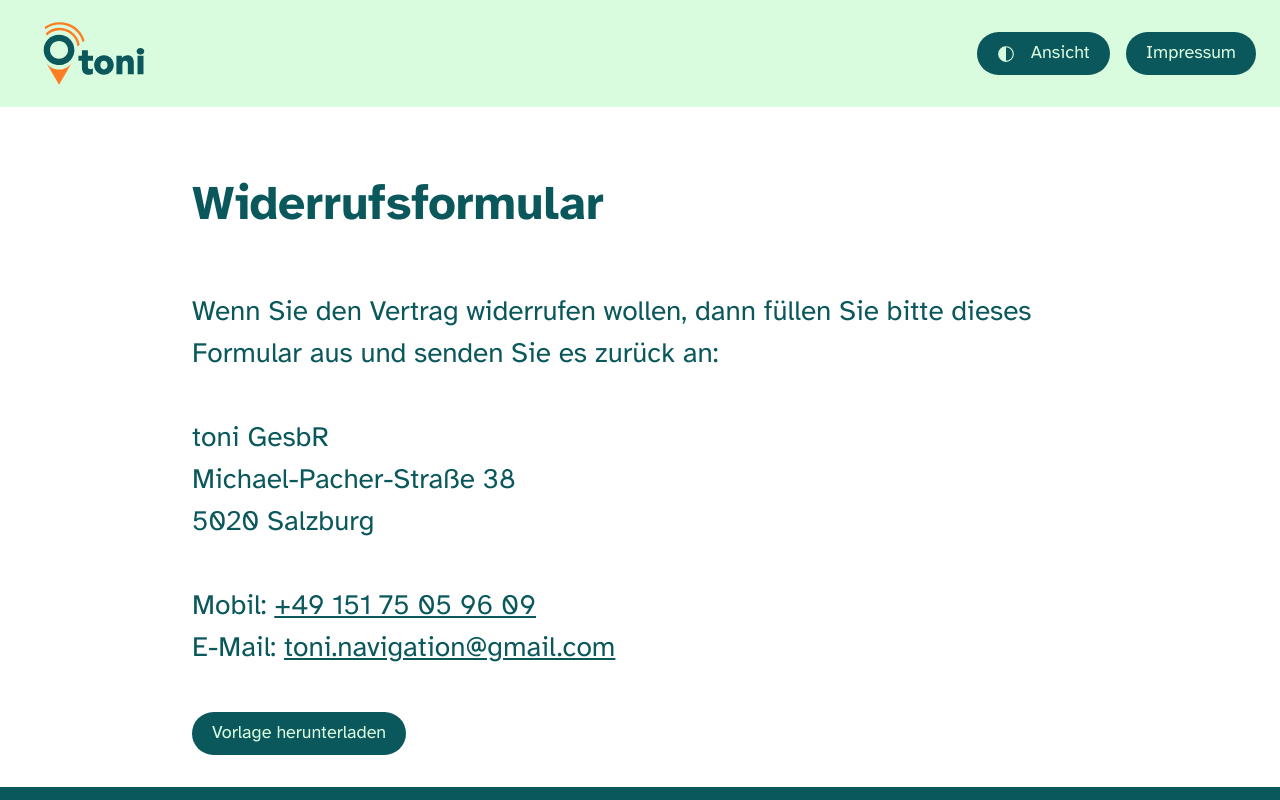
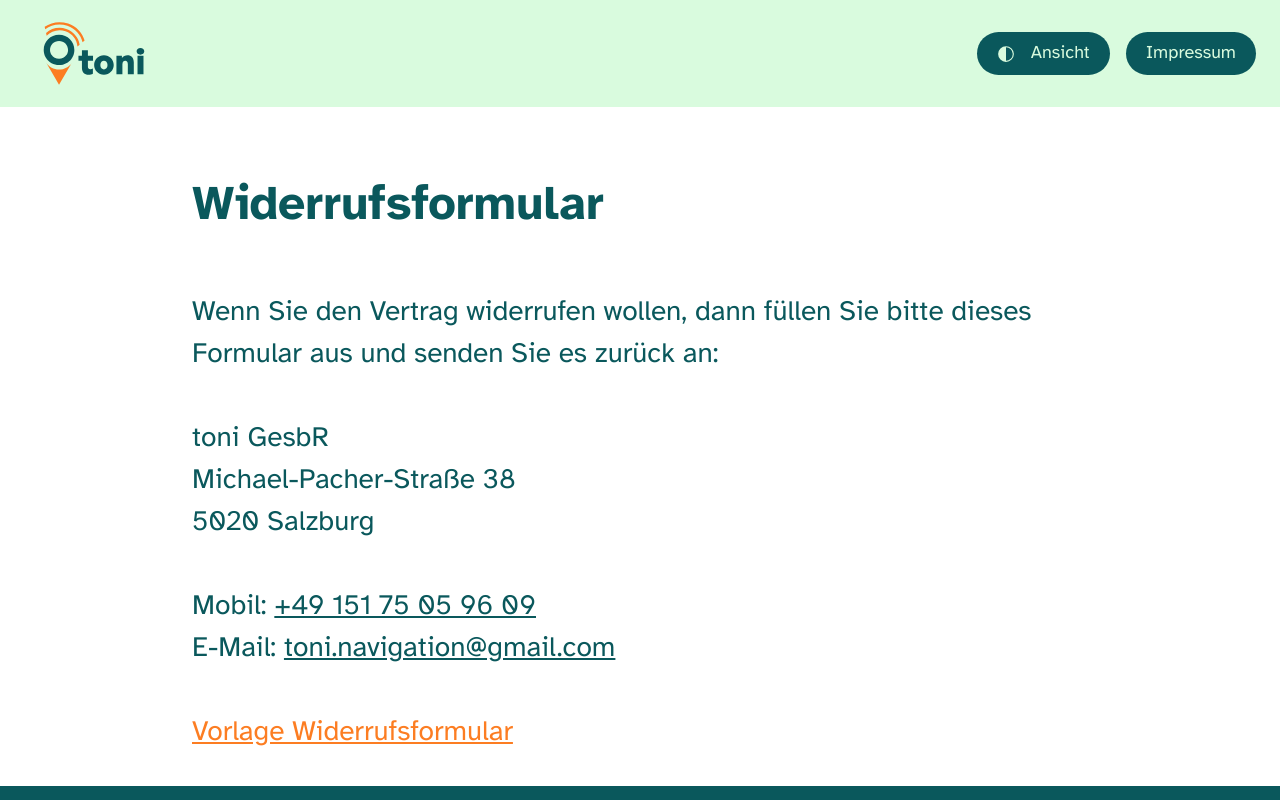
Before and after one commit to LisMaRad/toni_landingpage, a React (Create React App) app: page /widerrufsformular in a window 1280 px wide. Shown: the top 800 px of the page. Built offline with nearby package versions, Linux system fonts and the light colour scheme.

Commit message:
change Widerrufsformular.pdf

```diff
--- a/src/components/PDF.tsx
+++ b/src/components/PDF.tsx
@@ -1,23 +1,10 @@
-import React, { useCallback } from 'react';
-import jsPDF from "jspdf";
-import {Button} from "./Button";
+import React from 'react';
 
 const PDF = () => {
-    const generatePDF = useCallback(() => {
-        const doc = new jsPDF();
-        doc.text(" Widerrufsformular ", 20, 20);
-        doc.text(" Hiermit widerrufe ich den von mir abgeschlossenen Vertrag \nüber die Erbringung " +
-            "der folgenden Dienstleistung: ", 20, 40);
-        doc.text(" Bestellt am: ", 20, 60);
-        doc.text(" Name: ", 20, 80);
-        doc.text(" Anschrift: ", 20, 100);
-        doc.text(" Datum, Unterschrift (nur bei Mitteilung auf Papier) ", 20, 120);
-        doc.save("widerrufsformular.pdf");
-    }, []);
 
     return (
         <div>
-            <Button onClick={generatePDF}>Vorlage herunterladen</Button>
+            <a className={"underline text-orange-accent"} href="widerrufsformular.pdf" download>Vorlage Widerrufsformular</a>
         </div>
     );
 }
```
Also changed, not shown: 1 other file (tests, documents, lock files or other folders).
